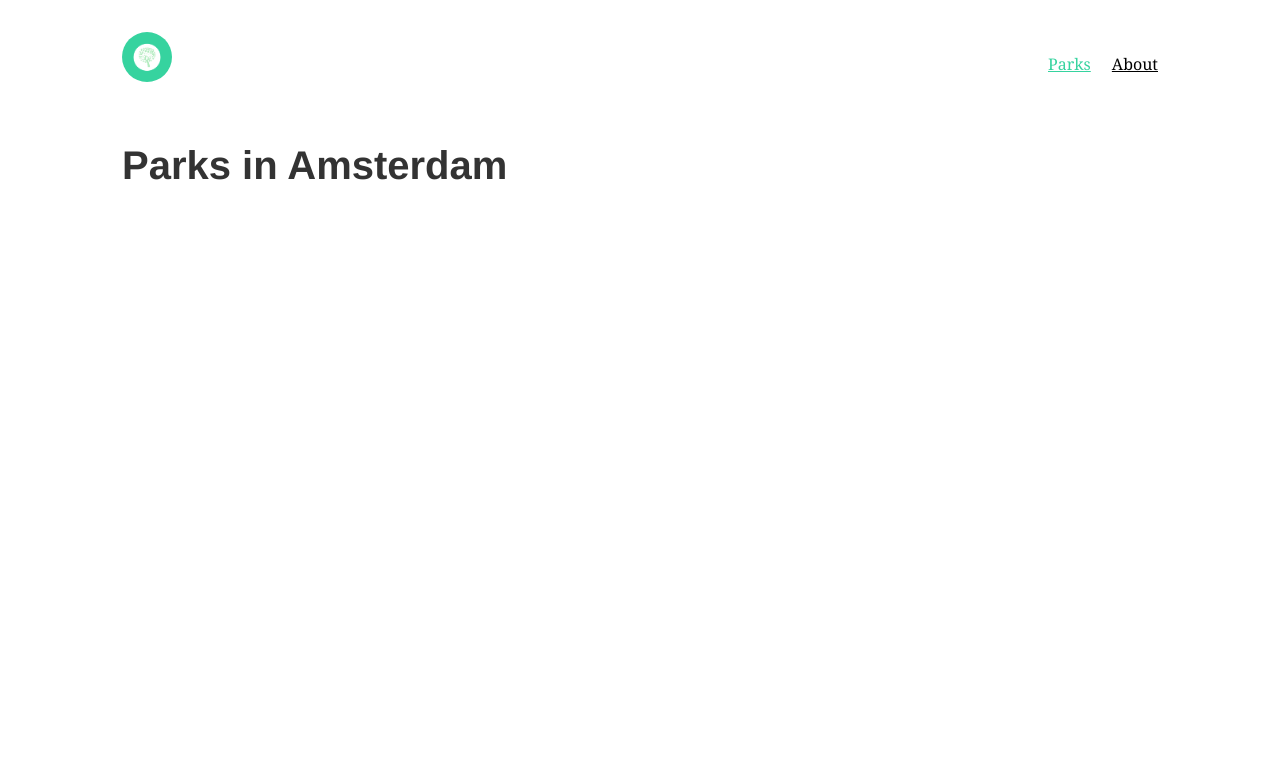
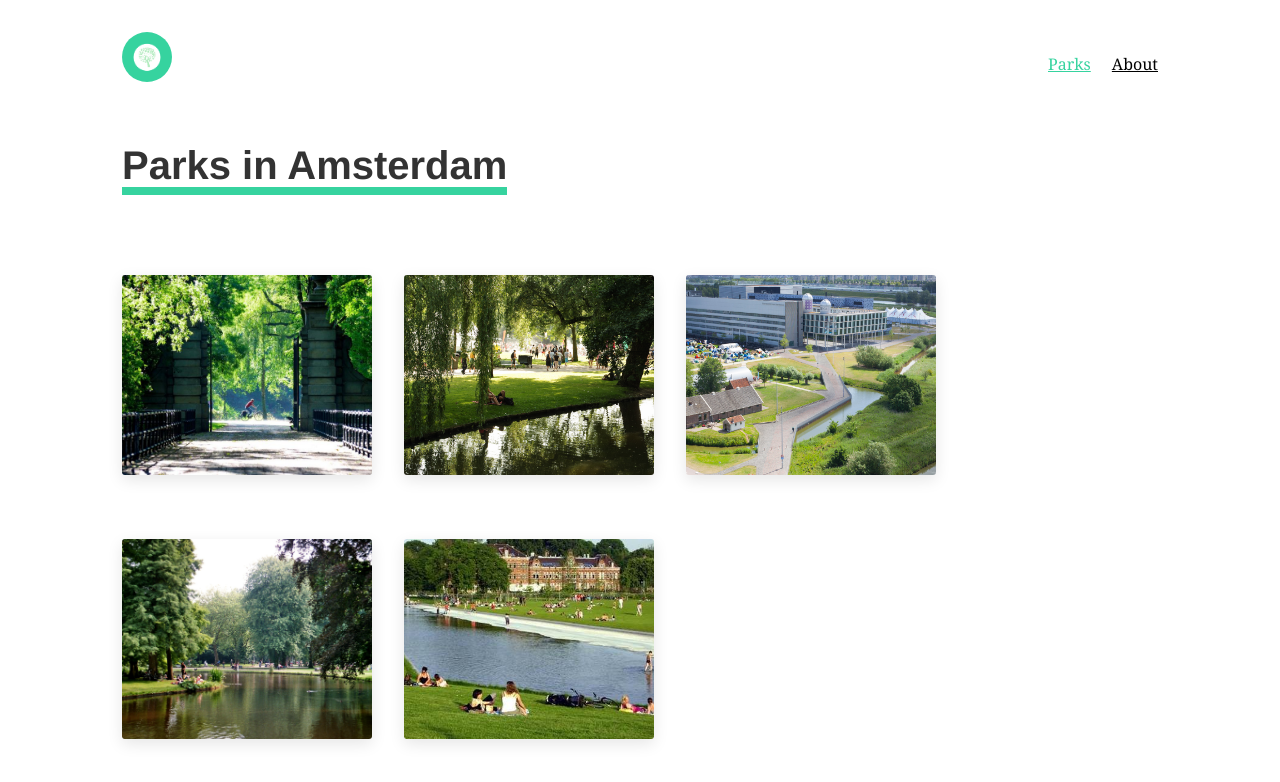
Before and after one commit to tlorent/parks-in-amsterdam, a Gatsby site: page /parks in a window 1280 px wide. Built offline with nearby package versions, Linux system fonts and the light colour scheme; Gatsby itself is replaced by a stand-in of ours; some packages are replaced by stand-ins of ours.

Commit message:
Parks stuff

```diff
--- a/gatsby-node.js
+++ b/gatsby-node.js
@@ -1,6 +1,20 @@
 /* eslint-disable @typescript-eslint/explicit-function-return-type */
 // eslint-disable-next-line @typescript-eslint/no-var-requires
 const path = require(`path`);
+// eslint-disable-next-line @typescript-eslint/no-var-requires
+const { createFilePath } = require(`gatsby-source-filesystem`);
+
+exports.onCreateNode = ({ node, getNode, actions }) => {
+    const { createNodeField } = actions;
+    if (node.internal.type === `MarkdownRemark`) {
+        const slug = createFilePath({ node, getNode, basePath: `pages` });
+        createNodeField({
+            node,
+            name: `slug`,
+            value: slug,
+        });
+    }
+};
 
 exports.createPages = async ({ actions, graphql, reporter }) => {
     const { createPage } = actions;
@@ -17,6 +31,9 @@ exports.createPages = async ({ actions, graphql, reporter }) => {
                     node {
                         frontmatter {
                             path
+                        }
+                        fields {
+                            slug
                         }
                     }
                 }
--- /dev/null
+++ b/parks/flevopark.md
@@ -0,0 +1,8 @@
+---
+path: '/parks/flevopark'
+date: '2020-02-01'
+title: 'Flevopark'
+image: ../static/assets/flevopark.jpg
+---
+
+![Flevopark](../static/assets/flevopark.jpg)
--- /dev/null
+++ b/parks/oosterpark.md
@@ -0,0 +1,8 @@
+---
+path: '/parks/oosterpark'
+date: '2020-02-01'
+title: 'Oosterpark'
+image: ../static/assets/oosterpark.jpg
+---
+
+![Oosterpark](../static/assets/oosterpark.jpg)
--- /dev/null
+++ b/parks/sciencepark.md
@@ -0,0 +1,8 @@
+---
+path: '/parks/sciencepark'
+date: '2020-02-01'
+title: 'Science Park'
+image: ../static/assets/sciencepark.jpg
+---
+
+![Science Park](../static/assets/sciencepark.jpg)
--- a/parks/vondelpark.md
+++ b/parks/vondelpark.md
@@ -5,6 +5,4 @@ title: 'Vondelpark'
 image: ../static/assets/vondelpark.jpg
 ---
 
-## Mooi park!
-
 ![Vondelpark](../static/assets/vondelpark.jpg)
--- /dev/null
+++ b/parks/westerpark.md
@@ -0,0 +1,8 @@
+---
+path: '/parks/westerpark'
+date: '2020-02-01'
+title: 'Westerpark'
+image: ../static/assets/westerpark.jpg
+---
+
+![Westerpark](../static/assets/westerpark.jpg)
--- a/src/components/Nav.tsx
+++ b/src/components/Nav.tsx
@@ -1,6 +1,7 @@
 import React, { FC } from 'react';
 import styled from 'styled-components/macro';
 import { Link } from 'gatsby';
+import logo from '../../static/assets/logo.png';
 
 interface LinkProps {
     to: string;
@@ -17,7 +18,7 @@ const ListLink: FC<LinkProps> = ({ to, children }) => (
 const Nav: FC = () => (
     <Navigation>
         <Link to="/">
-            <Logo src="assets/logo.png" alt="Parks in Amsterdam logo" />
+            <Logo src={logo} alt="Parks in Amsterdam logo" />
         </Link>
         <Links>
             <ListLink to="/parks">Parks</ListLink>
--- a/src/components/atoms/Title.tsx
+++ b/src/components/atoms/Title.tsx
@@ -42,7 +42,8 @@ const StyledTitle = styled.h2<Props>`
     ${({ size = 'regular' }) => getCss(size)};
 
     > span {
-        border-bottom: ${({ withBorder, theme }) => (withBorder ? `8px solid ${theme.colors.parks50}` : 'none')};
+        border-bottom: ${({ withBorder, theme }) =>
+            withBorder ? `8px solid ${theme.colors.parks50}` : 'none'};
     }
 `;
 
--- a/src/pages/about.tsx
+++ b/src/pages/about.tsx
@@ -4,6 +4,7 @@ import Layout from '../components/Layout';
 import Title from '../components/atoms/Title';
 import Body from '../components/atoms/Body';
 import NewsLetterForm from '../components/NewsletterForm';
+import about from '../../static/assets/about.svg';
 
 const About: FC = () => (
     <>
@@ -18,7 +19,7 @@ const About: FC = () => (
                         trees and relax in nature.
                     </Body>
                 </div>
-                <AboutImage src="assets/about.svg" alt="Two men in the park" />
+                <AboutImage src={about} alt="Two men in the park" />
                 <NewsLetterForm />
 
                 {/* <form
--- a/src/pages/index.tsx
+++ b/src/pages/index.tsx
@@ -5,6 +5,7 @@
 import Button from '../components/atoms/Button';
 import Title from '../components/atoms/Title';
 import Body from '../components/atoms/Body';
+import heroImage from '../../static/assets/heroImage.svg';
 
 const Index: FC = () => (
     <Layout>
@@ -21,7 +22,7 @@
                     <Button variant="primary">Go to the parks</Button>
                 </Link>
             </Header>
-            <HeroImage src="assets/heroImage.svg" alt="People in the park" />
+            <HeroImage src={heroImage} alt="People in the park" />
         </Container>
     </Layout>
 );
--- a/src/pages/parks.tsx
+++ b/src/pages/parks.tsx
@@ -1,13 +1,146 @@
 import React, { FC } from 'react';
+import { graphql, Link } from 'gatsby';
+import Img from 'gatsby-image';
+import styled from 'styled-components/macro';
 import Layout from '../components/Layout';
 import Title from '../components/atoms/Title';
 
-const Parks: FC = () => (
-    <>
+interface Props {
+    // eslint-disable-next-line @typescript-eslint/no-explicit-any
+    data: Record<string, any>;
+}
+
+const Parks: FC<Props> = ({ data }) => {
+    const { allMarkdownRemark } = data;
+
+    return (
         <Layout>
-            <Title>Parks in Amsterdam</Title>
+            <Title withBorder>Parks in Amsterdam</Title>
+            <Container>
+                {allMarkdownRemark.edges.map(({ node }) => (
+                    <ParkContainer>
+                        {/* <StyledImg
+                            src={node.frontmatter.image.publicURL}
+                            alt={node.frontmatter.title}
+                        /> */}
+                        <StyledImg
+                            fixed={node.frontmatter.image.childImageSharp.fixed}
+                        />
+                        <StyledLink
+                            to={`/parks/${node.fields.slug}`}
+                            key={node.frontmatter.title}
+                        >
+                            {node.frontmatter.title}
+                        </StyledLink>
+                    </ParkContainer>
+                ))}
+            </Container>
         </Layout>
-    </>
-);
+    );
+};
+
+export const query = graphql`
+    query {
+        allMarkdownRemark(sort: { fields: [frontmatter___title] }) {
+            totalCount
+            edges {
+                node {
+                    id
+                    frontmatter {
+                        title
+                        image {
+                            id
+                            publicURL
+                            childImageSharp {
+                                fixed(width: 250, height: 200) {
+                                    ...GatsbyImageSharpFixed
+                                }
+                            }
+                        }
+                    }
+                    fields {
+                        slug
+                    }
+                }
+            }
+        }
+    }
+`;
+
+const Container = styled.div`
+    display: flex;
+    max-width: 1000px;
+    /* padding: 0 50px; */
+    flex-wrap: wrap;
+    /* margin: 0 auto; */
+`;
+
+const StyledLink = styled(Link)`
+    color: #000;
+    transition: color 0.3s ease, opacity 0.3s ease-out;
+    opacity: 0;
+    position: absolute;
+    top: 40%;
+    background: #fff;
+    padding: 8px 16px;
+    border-radius: 3px;
+
+    :hover {
+        color: #36d39f;
+    }
+
+    :after {
+        background: #36d39f;
+        content: '';
+        display: block;
+        height: 2px;
+        transition: width 0.3s ease;
+        width: 0;
+    }
+
+    :hover::after {
+        width: 100%;
+    }
+`;
+
+const StyledImg = styled(Img)`
+    /* margin: 0 0 16px; */
+    margin: 0;
+    border-radius: 3px;
+    transition: filter 0.3s ease;
+`;
+
+const ParkContainer = styled.div`
+    width: 250px;
+    display: flex;
+    flex-direction: column;
+    box-shadow: 0 5px 15px 0px rgba(0, 0, 0, 0.1);
+    border-radius: 3px;
+    align-items: center;
+    margin-top: 64px;
+    margin-right: 32px;
+    transition: transform 0.3s ease;
+
+    position: relative;
+
+    :hover {
+        transform: scale(1.03);
+
+        ${StyledLink} {
+            /* display: block; */
+            opacity: 100%;
+            /* top: 40%; */
+        }
+
+        ${StyledImg} {
+            filter: blur(0.5px);
+        }
+    }
+`;
+
+// const StyledImg = styled.img`
+//     margin: 0 0 16px;
+//     height: 200px;
+// `;
 
 export default Parks;
```
Also changed, not shown: src/templates/parkTemplate.tsx (+15 -8 lines), static/assets/flevopark.jpg (added), static/assets/oosterpark.jpg (added), static/assets/sciencepark.jpg (added), static/assets/westerpark.jpg (added), 1 other file.
